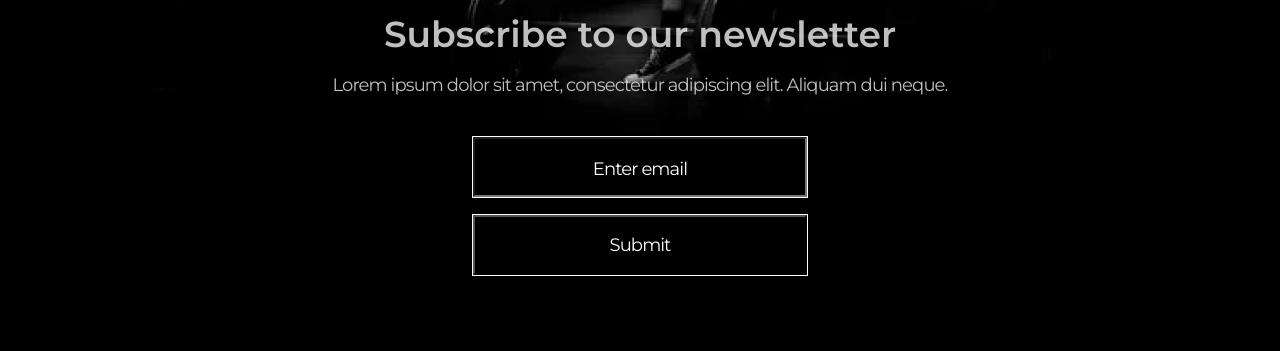
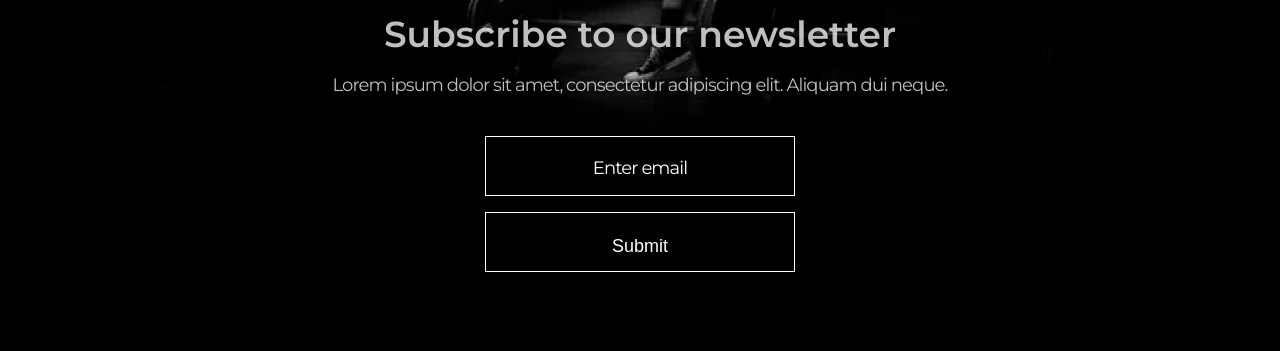
Before and after one commit to YuraLitvinchuk/RGym, a website: page src/index.html in a window 1280 px wide. Shown: the part 4000-4351 px from the top of the page. Drawn offline with nearby package versions, Linux system fonts and the light colour scheme; files that its build step writes are made by us from their sources; files whose address does not match are found by name.

Commit message:
Some  changes in form

```diff
--- a/src/index.html
+++ b/src/index.html
@@ -264,14 +264,9 @@
             <h2 class="subscribe__title wow animate__animated animate__fadeIn">Subscribe to our newsletter</h2>
             <p class="subscribe__description wow animate__animated animate__fadeIn">Lorem ipsum dolor sit amet, consectetur adipiscing elit. Aliquam dui neque.</p>
             <form action="#" class="subscribe__form">
-                <div class="subscribe__email">
-                    <input type="email" id="email" name="email" placeholder="Enter email" required>
-                    <label for="email"></label>
-                </div>
-                <div class="subscribe__submit">
-                    <input type="submit" id="submit" name="submit" value="Submit">
-                    <label for="submit"></label>
-                </div>
+                <input type="email" id="email" name="email" placeholder="Enter email" required>
+                <br>
+                <input type="submit" id="submit" name="submit" value="Submit">
             </form>
         </div>
     </section>
--- a/src/js/script.js
+++ b/src/js/script.js
@@ -33,9 +33,9 @@ window.addEventListener("DOMContentLoaded", () => {
 
   function validateEmail() {
     if (isEmailValid(emailInput.value)) {
-      emailInput.style.backgroundColor = "green";
+      emailInput.style.borderColor = "green";
     } else {
-      emailInput.style.backgroundColor = "red";
+      emailInput.style.borderColor = "red";
     }
   }
 
--- a/src/sass/blocks/_subscribe.scss
+++ b/src/sass/blocks/_subscribe.scss
@@ -45,12 +45,11 @@
         color: rgba(255, 255, 255, 0.75);
         word-wrap:break-word;
     }
-    &__email{
-        border: 1px solid #FFFFFF;
-        position: relative;
+    &__form{
         input{
-            padding: 17px 10px;
-            max-width: 402px;
+            border: 1px solid #FFFFFF;
+            padding: 20px 10px;
+            width: 310px;
             height: 60px;
             opacity: 1;
             font-size: 24px;
@@ -77,42 +76,10 @@
                 color: #000;
             }
         }
-        label{
-            position: absolute;
-            top: 0px;
-            left: 0px;
-            z-index: 0;
-        }
-    }
-    &__submit{
-        border: 1px solid #FFF;
-        margin-top: 16px;
-        position: relative;
-        input{
-            display: block;
-            width: 100%;
-            height: 60px;
-            background-color: rgba(0,0,0,0);
-            color:#fff;
-            font-family: 'Montserrat';
-            font-style: normal;
+        #submit{
+            margin-top: 16px;
             font-weight: 500;
             font-size: 18px;
-            line-height: 26px;
-            letter-spacing: -0.05em;
-            &:hover{
-                cursor: pointer;
-                transition: 1s ease;
-                border:none;
-                background-color: rgba(255,255,255,1);
-                color:#000;
-            }
-        }
-        label{
-            position: absolute;
-            top: 0px;
-            left: 0px;
-            z-index: 0;
         }
     }
 }
```
Also changed, not shown: dist/css/style.min.css, dist/index.html, dist/js/script.js.
